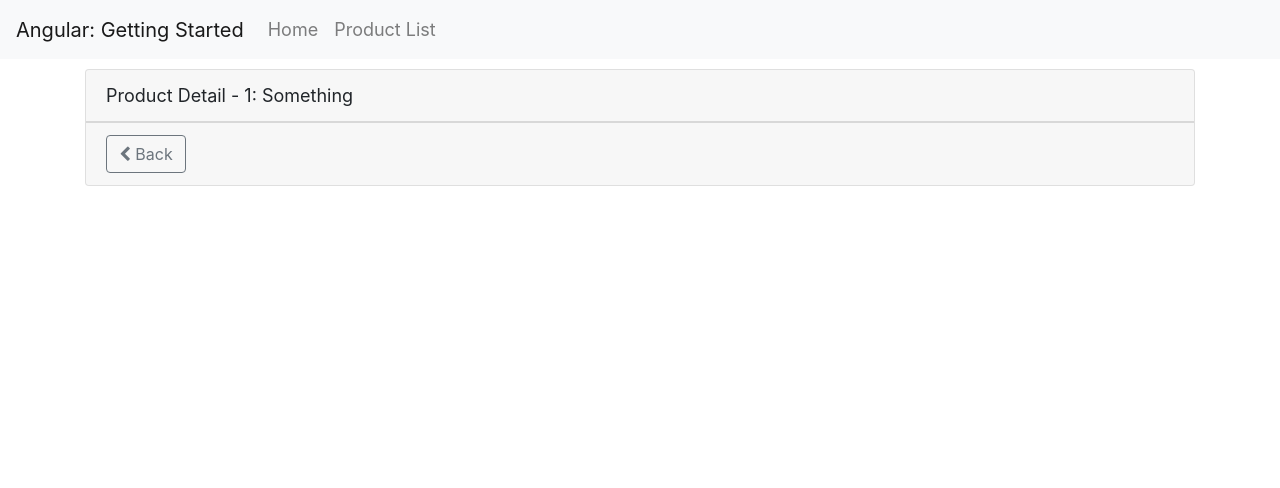
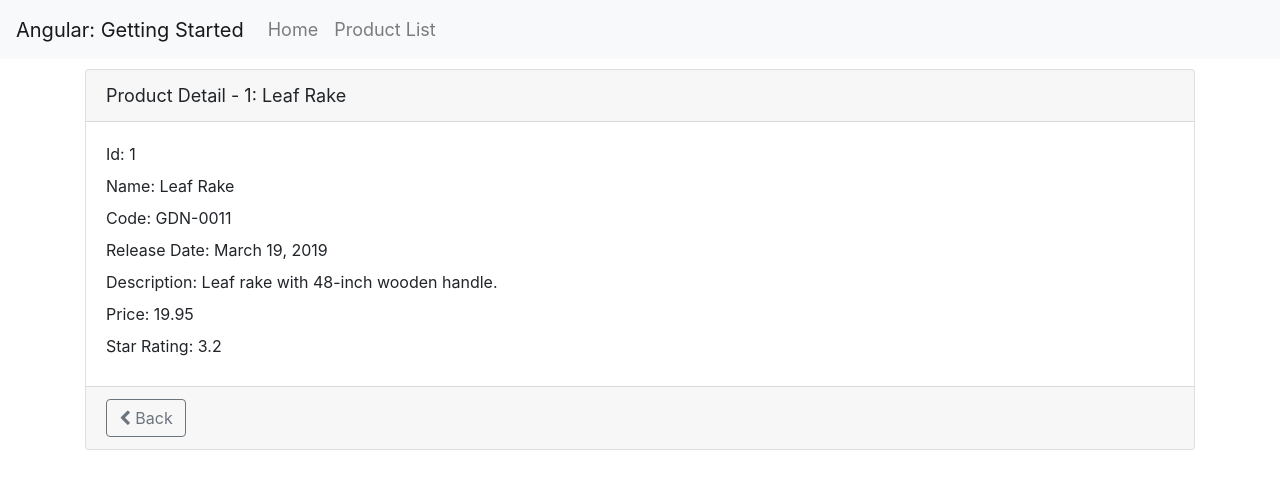
Before and after one commit to borisr84/APM, an Angular app: page /products/1 in a window 1280 px wide. Shown: the top 488 px of the page. Built offline with nearby package versions, Linux system fonts and the light colour scheme.

Commit message:
Add actual product details

```diff
--- a/src/app/products/product-detail.component.html
+++ b/src/app/products/product-detail.component.html
@@ -1,6 +1,17 @@
 <div class='card' *ngIf='product'>
     <div class='card-header'>
-        {{pageTitle + ': ' + product.productName}}
+        {{pageTitle + ': ' + product.productName}}<br>
+        <label *ngIf errorMessage != "">Error: {{errorMessage}}</label>
+    </div>
+
+    <div class='card-body'>
+        <label>Id: {{product.productId}}</label><br>
+        <label>Name: {{product.productName}}</label><br>
+        <label>Code: {{product.productCode}}</label><br>
+        <label>Release Date: {{product.releaseDate}}</label><br>
+        <label>Description: {{product.description}}</label><br>
+        <label>Price: {{product.price}}</label><br>
+        <label>Star Rating: {{product.starRating}}</label>
     </div>
 
     <div class='card-footer'>
--- a/src/app/products/product-detail.component.ts
+++ b/src/app/products/product-detail.component.ts
@@ -1,6 +1,7 @@
 import { Component, OnInit } from '@angular/core';
 import { IProduct } from './IProduct';
 import { ActivatedRoute, Router } from '@angular/router'
+import { ProductService } from './product.service';
 
 @Component({
   templateUrl: './product-detail.component.html',
@@ -9,22 +10,35 @@ import { ActivatedRoute, Router } from '@angular/router'
 export class ProductDetailComponent implements OnInit {
   pageTitle: string = 'Product Detail';
   product: IProduct;
+  errorMessage: string;
 
-  constructor(private route: ActivatedRoute, private router: Router) { }
+  constructor(private route: ActivatedRoute, private router: Router, private productService: ProductService) { }
 
   ngOnInit(): void {
     let id = +this.route.snapshot.paramMap.get('id');
     this.pageTitle += ` - ${id}`;
-    this.product = {
-      'productId' : id,
-      'productName' : 'Something',
-      'productCode' : 'GUID123213',
-      'releaseDate' : 'September 2, 2020',
-      'description' : 'Something beautiful',
-      'price' : 15.00,
-      'starRating' : 2.6,
-      'imageUrl' : 'assets/images/leaf_rake.png'
-    }
+    this.productService.getProductById(id).subscribe({
+      next: product =>
+      {
+        if (product !== null && product !== undefined)
+        {
+          this.product = {
+            'productId' : id,
+            'productName' : product.productName,
+            'productCode' : product.productCode,
+            'releaseDate' : product.releaseDate,
+            'description' : product.description,
+            'price' : product.price,
+            'starRating' : product.starRating,
+            'imageUrl' : product.imageUrl}
+        }
+        else
+        {
+          this.errorMessage = `Product not found`;
+        }
+      },
+      error: err => this.errorMessage = err
+    });
   }
 
   onBack() : void {
--- a/src/app/products/product.service.ts
+++ b/src/app/products/product.service.ts
@@ -2,7 +2,7 @@ import { Injectable } from '@angular/core';
 import { IProduct } from './IProduct';
 import { HttpClient, HttpErrorResponse } from '@angular/common/http';
 import { Observable, throwError } from 'rxjs';
-import { tap, catchError } from 'rxjs/operators';
+import { tap, catchError, map } from 'rxjs/operators';
 
 @Injectable({
     providedIn: 'root'
@@ -20,6 +20,12 @@ export class ProductService {
         );
     }
 
+    getProductById(id: number) : Observable<IProduct> {
+        return this.getProducts().pipe(
+            map((products: IProduct[]) => products.find(p => p.productId === id))
+            );
+    }
+
     private handleError(err: HttpErrorResponse)
     {
         let errorMessage = '';
```
